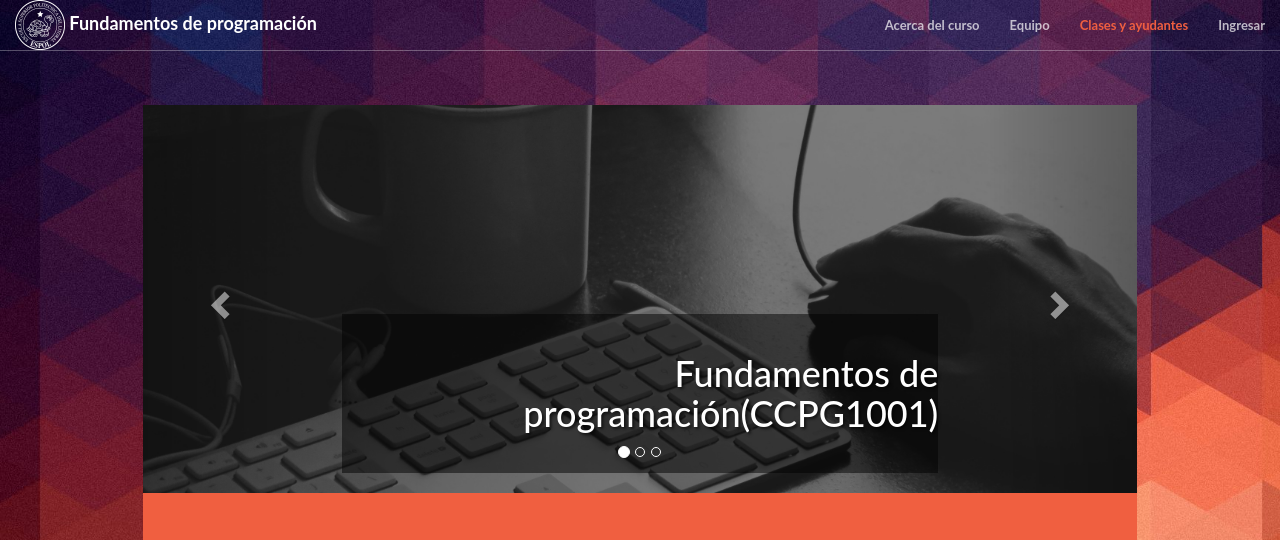
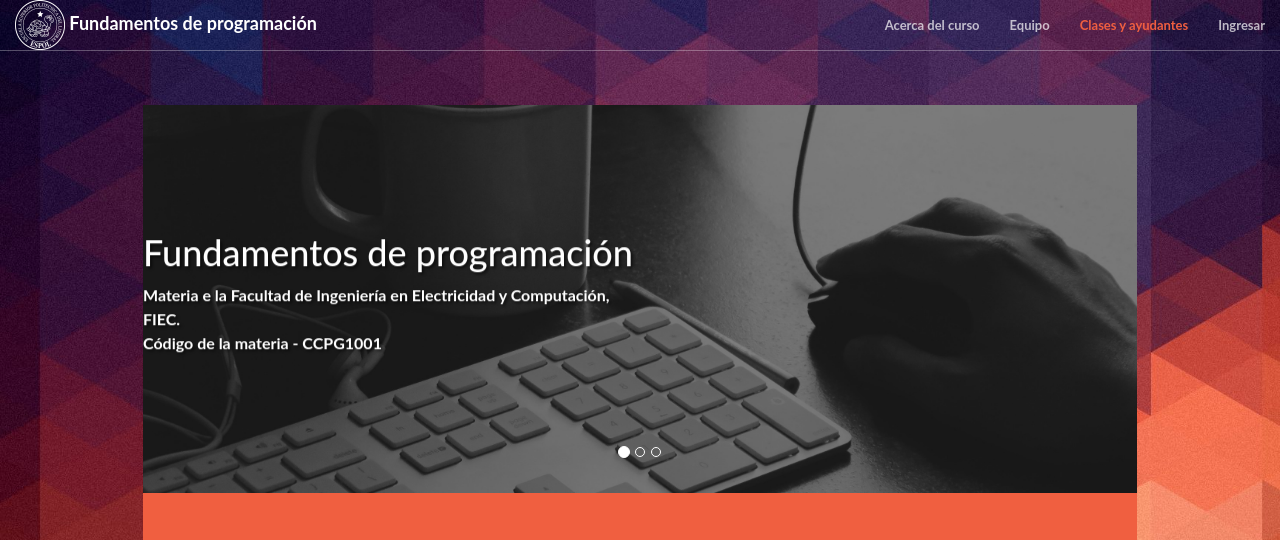
Before and after one commit to J3S/WebFundamentos, a PHP site: page / in a window 1280 px wide. Shown: the top 540 px of the page. Run offline with PHP 8.4, Linux system fonts and the light colour scheme; some libraries are stand-ins or nearby versions.

Commit message:
Carousel colocado texto a la izquierda(para que no se vea muy cuadrado)

```diff
--- a/css/mystyles.css
+++ b/css/mystyles.css
@@ -13,10 +13,10 @@
     margin-right: 0;
 }
 
-.carousel-caption {
+/* .carousel-caption {
     background-color: rgb(0, 0, 0);
     background-color: rgba(0, 0, 0, 0.5)
-}
+} */
 
 @media all and (min-width: 992px) {
     .container-centered {
@@ -94,3 +94,19 @@ header .header-mobile {
         margin-left: 0;
         margin-right: 0;
     }
+
+.carousel-caption {
+    top: 50%;
+    transform: translateY(-50%);
+    bottom: initial;
+    text-align: left;
+    left: auto;
+    right: 50%;
+    max-width: 500px;
+}
+
+.item {
+    -webkit-transform-style: preserve-3d;
+    -moz-transform-style: preserve-3d;
+    transform-style: preserve-3d;
+}
--- a/index.html
+++ b/index.html
@@ -119,13 +119,19 @@
                 <div class="carousel-inner" role="listbox">
                     <div class="item active">
                         <img src="./img/carousel-1.jpg" alt="Descripcion">
-                        <div class="carousel-caption" style="text-align:right;">
-                            <h1 >Fundamentos de programaci&oacute;n(CCPG1001)</h1>
+                        <div class="carousel-caption">
+                            <h1 >Fundamentos de programaci&oacute;n</h1>
+                            <p>
+                                Materia e la Facultad de Ingeniería en Electricidad y Computación, FIEC.
+                                <br>
+                                Código de la materia - CCPG1001
+                                <br>
+                            </p>
                         </div>
                     </div>
                     <div class="item">
                         <img src="./img/carousel-2.jpg" alt="Codigo">
-                        <div class="carousel-caption" style="text-align:right;">
+                        <div class="carousel-caption">
                             <h1>Lo que aprender&aacute;s </h1>
                             <p>
                                 Resolver problemas básicos de ingeniería aplicando el conocimiento y correcta utilización de estructuras de control.
@@ -137,25 +143,17 @@
                     </div>
                     <div class="item">
                         <img src="./img/carousel-3.jpg" alt="Trabajo grupal">
-                        <div class="carousel-caption" style="text-align:right;">
+                        <div class="carousel-caption">
                             <h1>Lo que aprender&aacute;s </h1>
                             <p>
                                 Utilizar archivos de texto para el almacenamiento de información.
                                 <br>
-                                Implementar proyectos que integren los conceptos aprendidos, expresados en un lenguaje de alto nivel con la ayuda de una herramienta de programación.
+                                Implementar proyectos que integren los conceptos aprendidos, expresados en un lenguaje de alto nivel.
                             </p>
                         </div>
                     </div>
                 </div>
-                <!-- Controls -->
-                <a class="left carousel-control" href="#carousel-example-generic" role="button" data-slide="prev">
-                    <span class="glyphicon glyphicon-chevron-left" aria-hidden="true"></span>
-                    <span class="sr-only">Previous</span>
-                </a>
-                <a class="right carousel-control" href="#carousel-example-generic" role="button" data-slide="next">
-                    <span class="glyphicon glyphicon-chevron-right" aria-hidden="true"></span>
-                    <span class="sr-only">Next</span>
-                </a>
+
             </div>
             <!-- /For desktop -->
             <!-- For mobile -->
```
